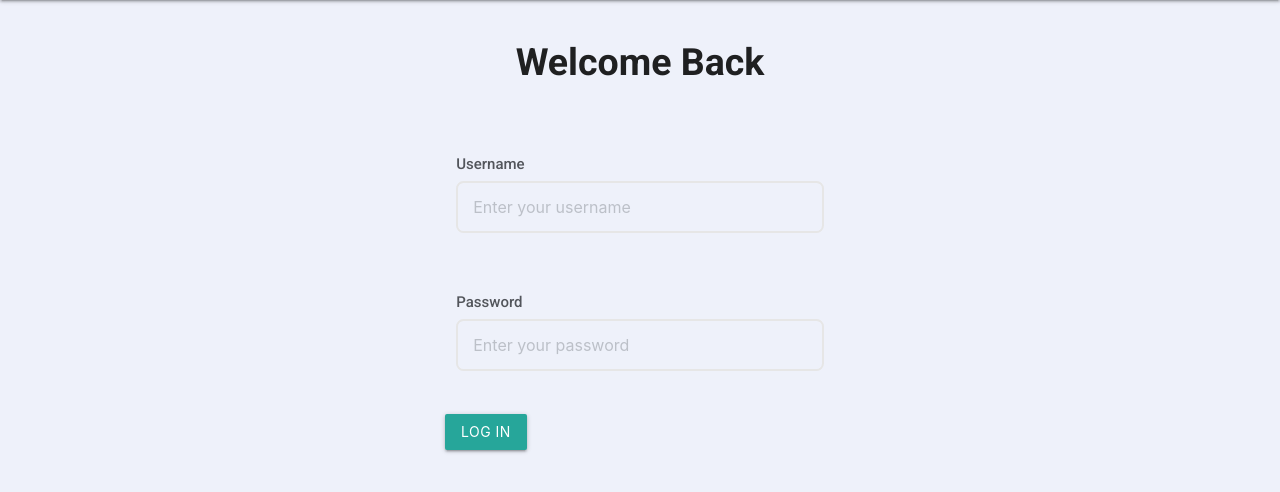
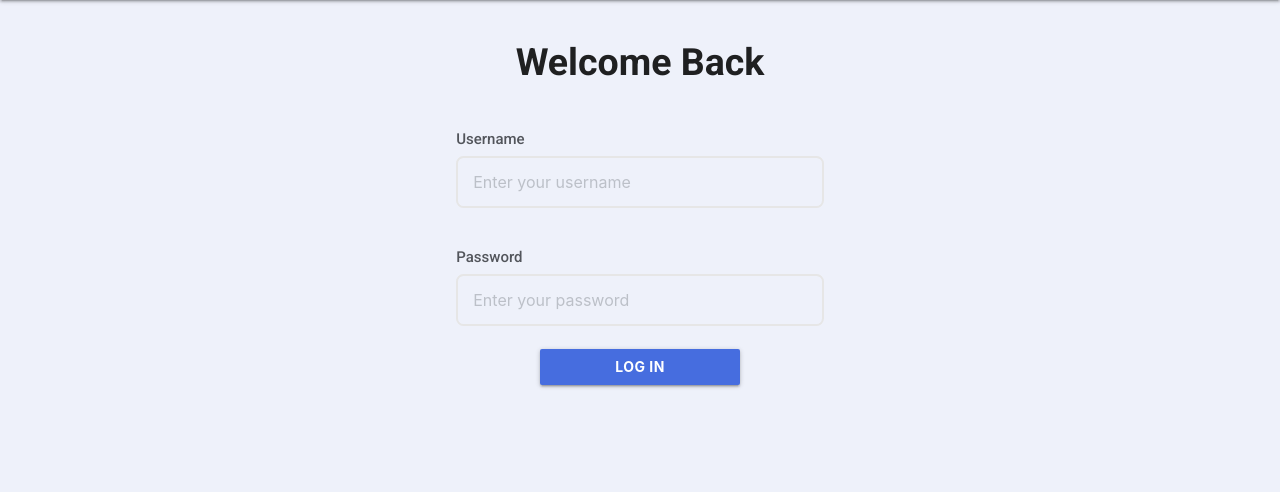
Before and after one commit to AesirGroup/Aesir, a Flask app: page /login in a window 1280 px wide. Shown: the part 64-556 px from the top of the page. Run offline with Flask 3, Linux system fonts and the light colour scheme.

Commit message:
Fixed button styling

```diff
--- a/App/static/login.css
+++ b/App/static/login.css
@@ -24,6 +24,10 @@
     font-weight: var(--fw-semi);
     font-size: 1rem;
     position: static;
+}
+
+h1 {
+    margin-bottom: 0;
 }
 
 .row .input-field input {
@@ -65,6 +69,30 @@
     padding: 0.5rem;
 }
 
+form {
+    display: flex;
+    flex-direction: column;
+}
+
+form .row {
+    margin: 0;
+}
+
+form .row:last-child {
+    display: flex;
+    justify-content: center;
+}
+
+.row button {
+    background-color: var(--blue1);
+    font-weight: bold;
+    width: 200px;
+}
+
+.row button:hover {
+    background-color: var(--blue4);
+}
+
 @media (min-width: 425px) {
     .form-container {
         padding: 2rem;
```
